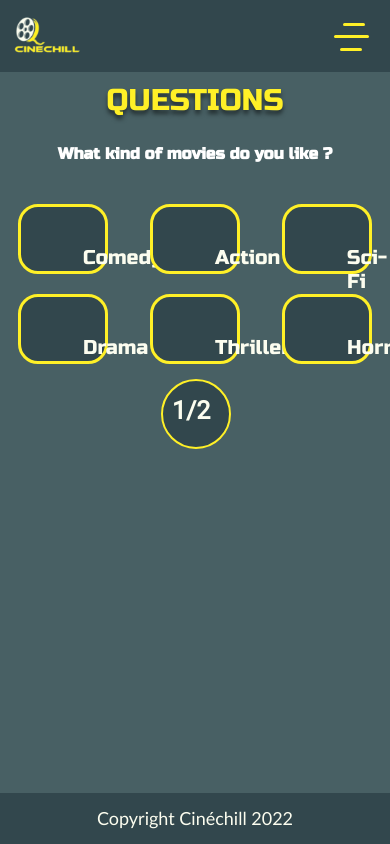
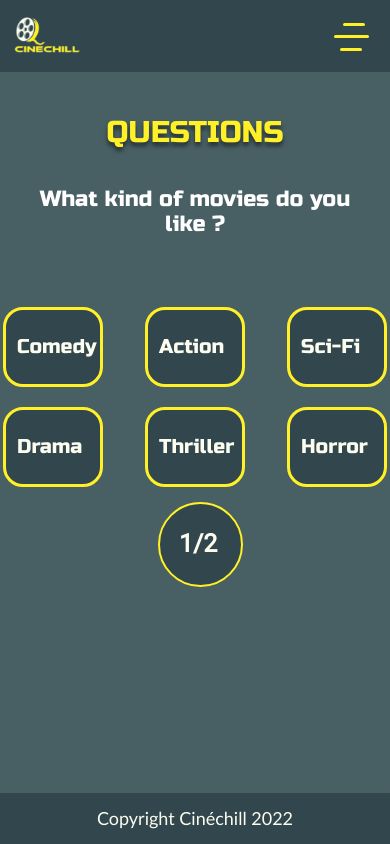
Before and after one commit to ComicScrip/lyon-react-mars22-p2g3, a React (Create React App) app: page /moviepicker in a window 390 px wide. Shown: the top 844 px of the page. Built offline with nearby package versions, Linux system fonts and the light colour scheme.

Commit message:
navbar project

```diff
--- a/src/Css/About.css
+++ b/src/Css/About.css
@@ -12,7 +12,11 @@
 }
 
 .introduction {
-  font-style: normal;
+  font-family: 'Russo One';
+  font-weight: normal;
+  font-size: 22px;
+  line-height: 25px;
+  /* font-style: normal;
   font-weight: 700;
   font-size: 20px;
   font-family: 'Roboto', sans serif;
@@ -20,7 +24,7 @@
   text-align: center;
   color: #ffffff;
   text-shadow: 0px 2px 2px rgba(0, 0, 0, 0.5);
-  margin: 30px 40px 50px 40px;
+  margin: 30px 40px 50px 40px; */
 }
 
 @media screen and (min-width: 700px) {
--- a/src/Css/Questionnaire.css
+++ b/src/Css/Questionnaire.css
@@ -1,6 +1,7 @@
 .question_title {
   font-family: 'Russo One';
   font-style: normal;
+  font-size: 45px;
   font-weight: 300;
   text-align: center;
   color: #fff027;
@@ -12,7 +13,7 @@
   text-align: center;
   font-style: normal;
   font-weight: 300;
-  font-size: 36px;
+  font-size: 30px;
   line-height: 43px;
   color: #ffffff;
 }
@@ -75,14 +76,13 @@
   .question_title {
     font-family: 'Russo One';
     font-weight: 400;
-    font-size: 30px;
+    font-size: 36px;
     line-height: 36px;
   }
   .question {
     font-family: 'Russo One';
-    font-weight: bold;
-    padding: 15px;
-    font-size: 16px;
+    font-weight: normal;
+    font-size: 22px;
     line-height: 25px;
   }
   .cardxs {
@@ -90,21 +90,43 @@
     background-color: #32474d;
     grid-template-columns: 1fr 1fr;
     gap: 3px 1em;
+    padding: 23px !important;
+    margin: 220px !important;
     align-items: center;
     justify-content: center;
   }
   .cardy {
-    width: 90px !important;
-    height: 70px !important;
+    width: 100px !important;
+    height: 80px !important;
   }
   .cercle {
-    margin-left: 158px;
+    padding: 10px;
+    margin-left: 170px;
+    width: 85px;
+    height: 85px;
   }
   .CategoryName {
     font-size: 20px;
-    font-weight: 200;
+    font-weight: 100;
+    margin-left: -4px !important;
+    padding: 25px 15px 15px 15px !important;
+    margin-right: 1px;
   }
   .compteur {
     font-size: 25px;
   }
+
+  .question_title {
+    font-style: normal;
+    font-size: 30px;
+    font-family: 'Russo One', 'sans serif';
+    line-height: 40px;
+    color: #fff027;
+    text-shadow: 0px 4px 4px rgba(0, 0, 0, 0.5);
+    margin: 30px 0 20px 0;
+  }
+  .section_card {
+    margin: 10px;
+    padding: 30px;
+  }
 }
--- a/src/components/Caroussel.js
+++ b/src/components/Caroussel.js
@@ -46,7 +46,7 @@ function Caroussel() {
         <Carousel.Item>
           <img className="d-block w-100" src={item.image} alt="test" />
           <Carousel.Caption>
-            <h3>{item.name}</h3>
+            <h4>{item.name}</h4>
             <p>{item.description}</p>
           </Carousel.Caption>
         </Carousel.Item>
```
